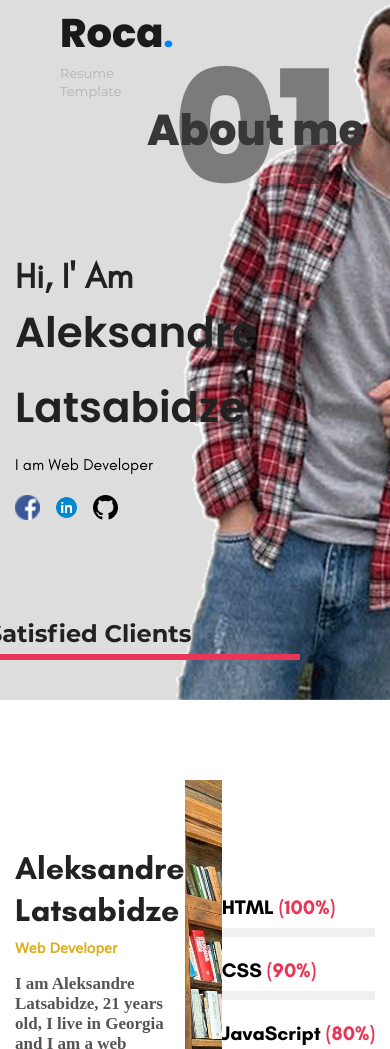
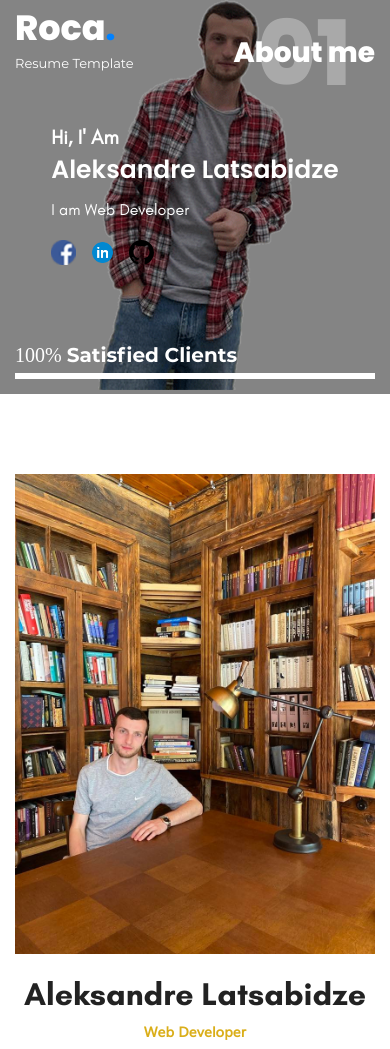
Before and after one commit to AleksandreLatsabidze/My_Resume, a plain HTML site: page index.html in a window 390 px wide. Shown: the top 1049 px of the page. Drawn offline with Linux system fonts and the light colour scheme; files whose address does not match are found by name.

Commit message:
add responsive header and section one

```diff
--- a/css/media.css
+++ b/css/media.css
@@ -0,0 +1,103 @@
+@media only screen and (max-width: 1170px) {
+  .mypicture {
+    display: none;
+  }
+  .respon_img {
+    display: block;
+    width: 100%;
+  }
+
+  .aboutmesec {
+    display: block;
+  }
+  .aboutme {
+    max-width: 100%;
+    text-align: center;
+    margin-top: 15px;
+    margin-bottom: 25px;
+  }
+  .hireme {
+    text-align: center;
+  }
+  .myskills {
+    max-width: 500px;
+    width: 100%;
+    margin: 0px auto;
+  }
+  .socials {
+    text-align: center;
+  }
+}
+
+@media only screen and (max-width: 1024px) {
+  .header {
+    background-color: black;
+  }
+
+  .myslides {
+    opacity: 0.6;
+  }
+  .headertext > h1,
+  .headertext > span,
+  .number,
+  .info,
+  .myprofese h1,
+  .myprofesediv span,
+  .precent,
+  .precent span {
+    color: white;
+  }
+  .number {
+    opacity: 0.3;
+  }
+  .line {
+    border-color: white;
+  }
+}
+
+@media only screen and (max-width: 670px) {
+  .headertext > h1 {
+    font-size: 35px;
+  }
+  .headeraboutme {
+    padding-left: 15px;
+    padding-right: 15px;
+  }
+  .right_info {
+    max-width: 142px;
+    top: -20px;
+  }
+  .number {
+    font-size: 90px;
+  }
+  .info {
+    font-size: 28px;
+    top: 50px;
+    right: 0px;
+  }
+  .myprofese {
+    justify-content: center;
+    margin-top: -72px;
+  }
+  .myprofese h1 {
+    font-size: 25px;
+  }
+  .myprofese h1 b {
+    font-size: 20px;
+  }
+  .lasttext {
+    right: 15px;
+    font-size: 20px;
+  }
+}
+@media only screen and (max-width: 420px) {
+  .lasttext {
+    width: 100%;
+    right: 0px;
+    padding: 0px 15px;
+    bottom: 15px;
+  }
+  .line {
+    width: 100%;
+  }
+}
--- a/css/style.css
+++ b/css/style.css
@@ -73,9 +73,16 @@ a {
   box-sizing: border-box;
   position: absolute;
   top: 0px;
+  z-index: 1;
   width: 100%;
 }
-
+.right_info {
+  position: relative;
+  top: -45px;
+  max-width: 244px;
+  width: 100%;
+  text-align: center;
+}
 .headertext > h1 {
   font-family: "Poppins-extrabold";
   font-size: 40px;
@@ -114,6 +121,7 @@ a {
 }
 .slide img {
   max-width: 718px;
+  width: 100%;
 }
 
 .icons {
@@ -856,3 +864,7 @@ footer .container {
 .lastdiv span {
   color: #ffffff;
 }
+.respon_img {
+  display: none;
+  width: 100%;
+}
--- a/index.html
+++ b/index.html
@@ -9,6 +9,7 @@
       href="https://maxcdn.bootstrapcdn.com/font-awesome/4.6.1/css/font-awesome.min.css"
     />
     <link rel="stylesheet" href="css/style.css" />
+    <link rel="stylesheet" href="css/media.css" />
     <link rel="stylesheet" href="css/slider.css" />
     <style></style>
     <title>My Resume</title>
@@ -20,7 +21,7 @@
           <h1>Roca<span class="point">.</span></h1>
           <span>Resume Template</span>
         </div>
-        <div>
+        <div class="right_info">
           <h1 class="number">01</h1>
           <h2 class="info">About me</h2>
         </div>
@@ -80,6 +81,10 @@
       <section class="section" id="aboutmesection">
         <div class="container">
           <div class="aboutmesec">
+            <div class="respon_img">
+              <img width="100%" src="images/section_img.jpg" alt="" />
+            </div>
+
             <div class="aboutme">
               <h1>Aleksandre Latsabidze</h1>
               <h3>Web Developer</h3>
```
